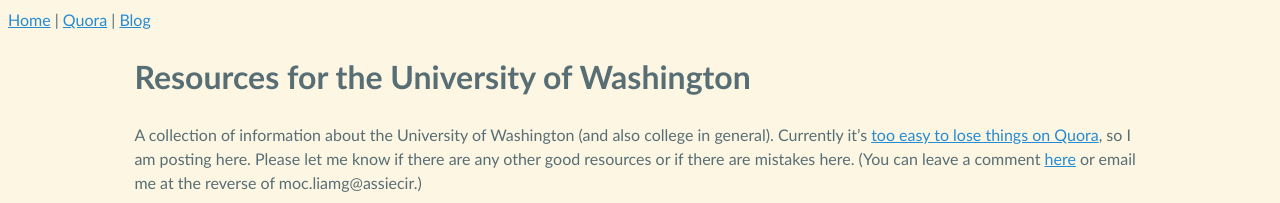
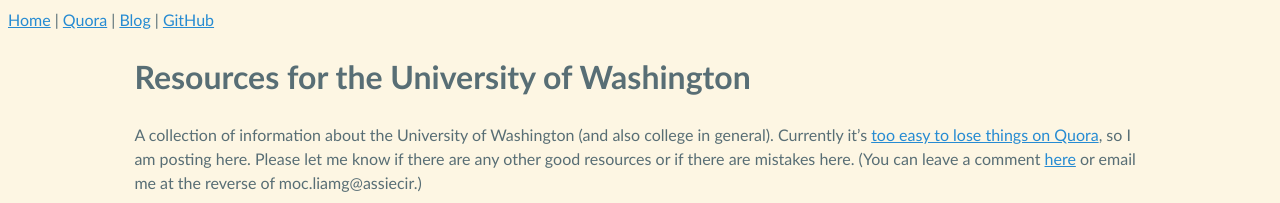
Before and after one commit to riceissa/riceissa.github.io, a Jekyll site: the page built from uw/resources.md, in a window 1280 px wide and 900 px high. Shown: the top 203 px of the window. Built offline with Jekyll 4.4.1, drawn with Linux system fonts in a browser that asks for light colours; Markdown is read by kramdown in place of the engine named in the settings.

Commit message:
add github to navbar

```diff
--- a/_includes/navigation.html
+++ b/_includes/navigation.html
@@ -1 +1 @@
-<a href="{{site.baseurl}}/index.html">Home</a> | <a href="https://www.quora.com/Issa-Rice">Quora</a> | <a href="http://riceissa.wordpress.com/">Blog</a>
+<a href="{{site.baseurl}}/index.html">Home</a> | <a href="https://www.quora.com/Issa-Rice">Quora</a> | <a href="http://riceissa.wordpress.com/">Blog</a> | <a href="https://github.com/riceissa">GitHub</a>
```
